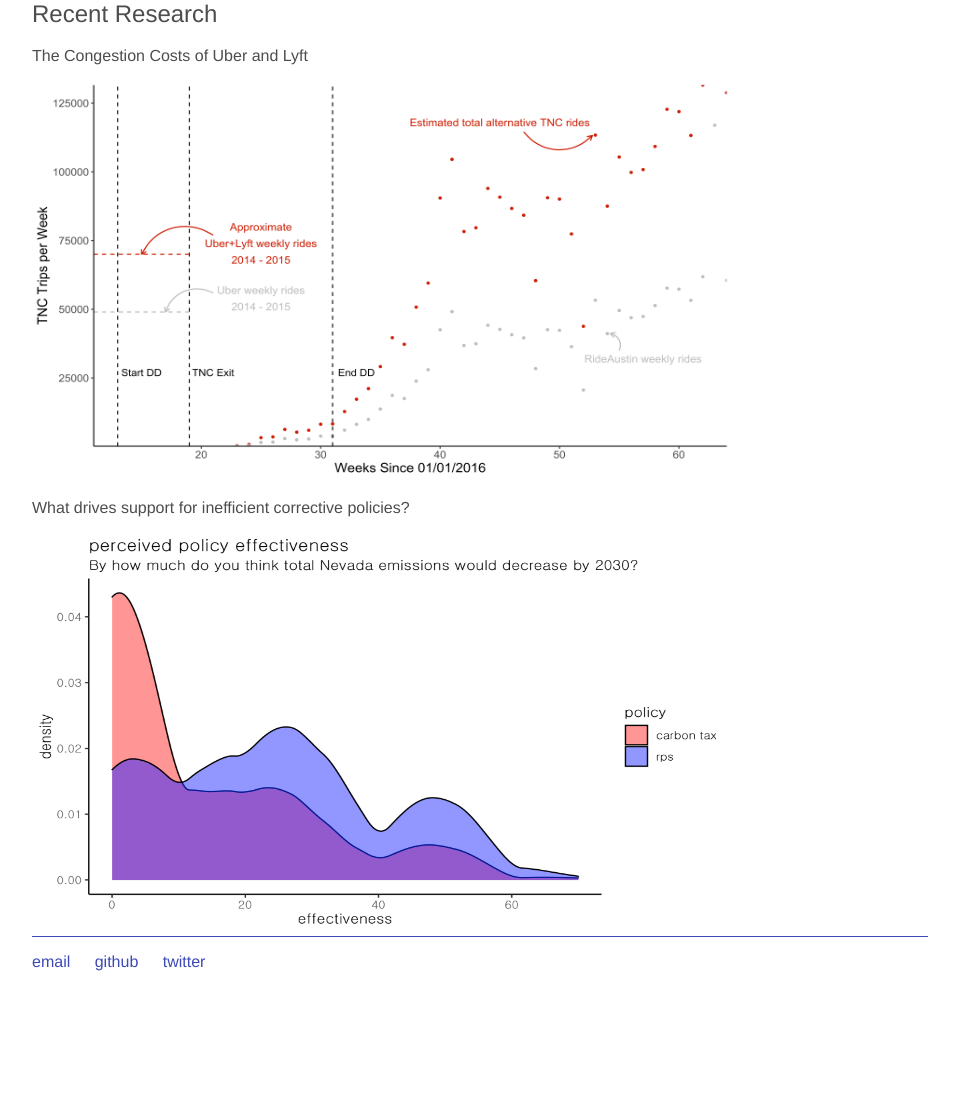
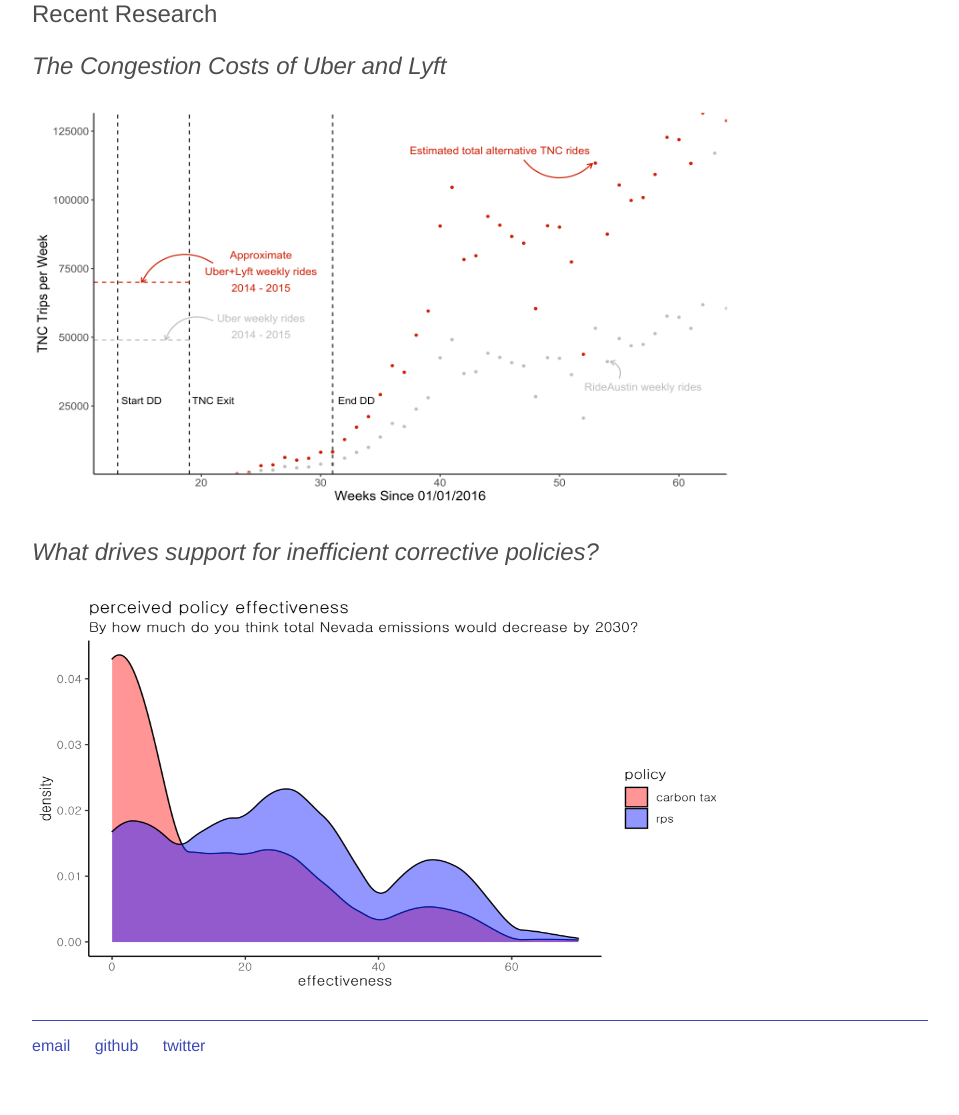
Before and after one commit to Matt-Tarduno/Matt-Tarduno.github.io, a Jekyll site: the page built from index.html, in a window 1280 px wide. Shown: the part 517-1632 px from the top of the page, without its empty margins (160-1119 px from the left). Built offline with Jekyll 4.4.1, drawn with Linux system fonts in a browser that asks for light colours; before the commit the page ends 1548 px from its top, so only the background shows below that.

Commit message:
Update index.html

```diff
--- a/index.html
+++ b/index.html
@@ -20,11 +20,15 @@ sitemap:
 <div class="image123">
     <h1>Recent Research</h1>
     <div class="imgContainer">
-        <p>The Congestion Costs of Uber and Lyft</p>
+        <h1><i>The Congestion Costs of Uber and Lyft</i><h1>
+	<p></p>
         <img img class ="left" src="assets/rideshare.png" height="400" width="700"/>
     </div>
+	<p></p>
+	<p></p>
     <div img class ="right" class="imgContainer">
-	<p>What drives support for inefficient corrective policies?</p>
+	<h1><i>What drives support for inefficient corrective policies?</i></p>
+	<p></p>
         <img src="assets/nevada.png"/ height="400" width="700"/>
     </div>
 </div>
```
